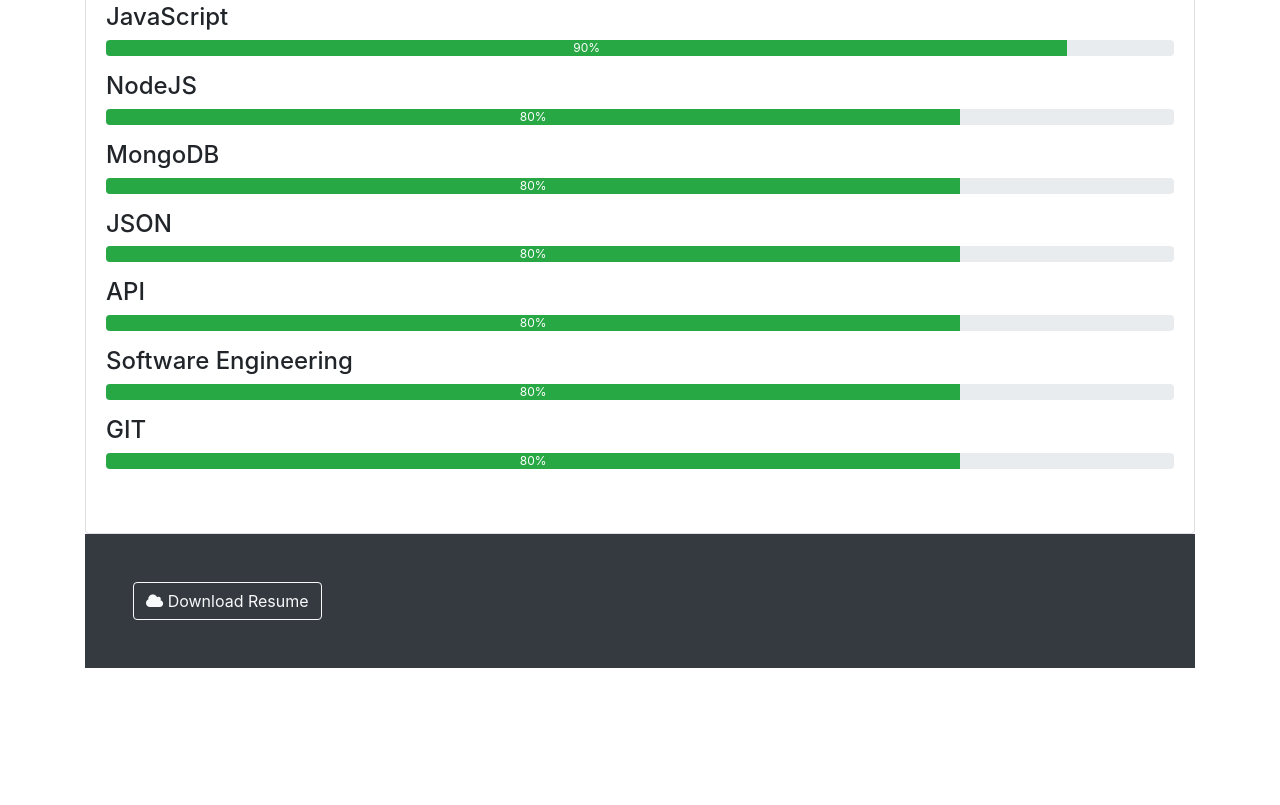
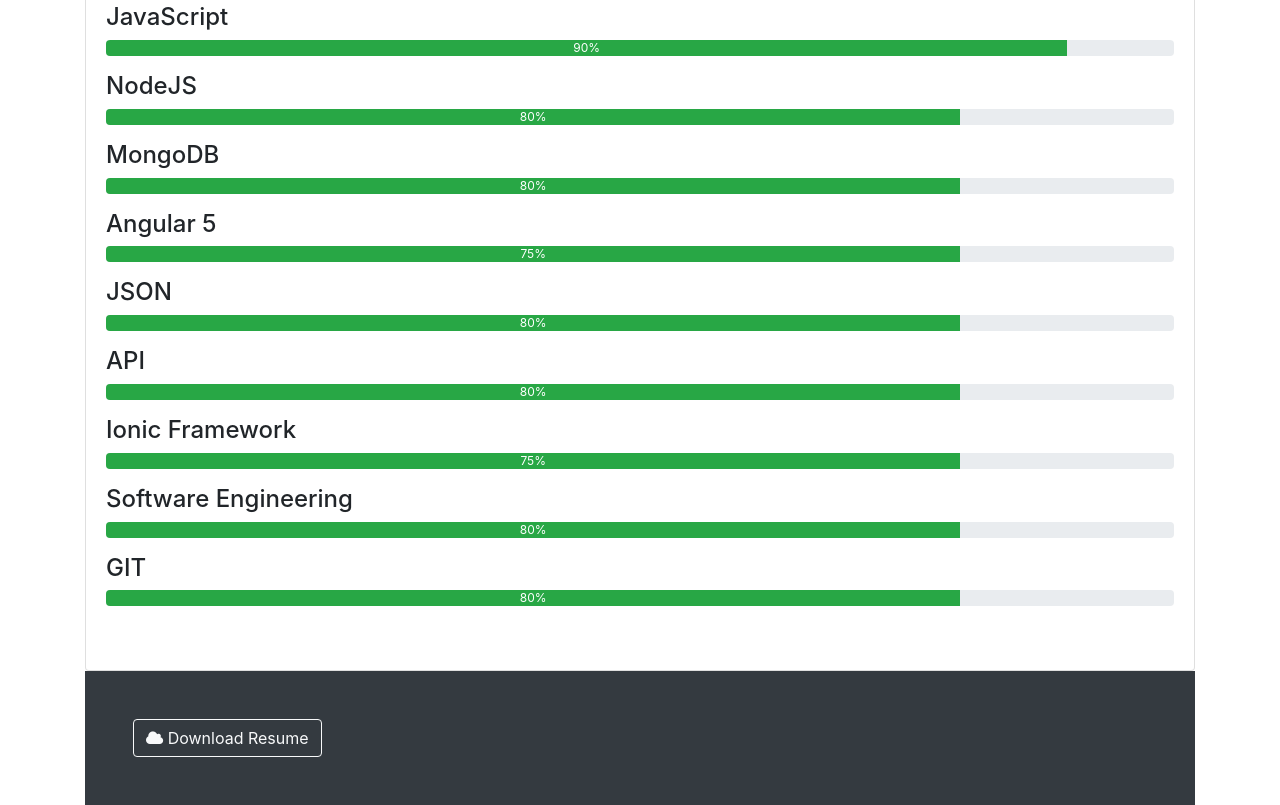
Before and after one commit to mohamedelbalshy/portfolio, a website: page public/index.html in a window 1280 px wide. Shown: the part 1230-2035 px from the top of the page. Before the commit the page ends 1898 px from the top, so only its background shows below. Drawn offline with nearby package versions, Linux system fonts and the light colour scheme; some packages are replaced by stand-ins of ours; a script that the page names is missing.

Commit message:
Todo Android Added

```diff
--- a/public/index.html
+++ b/public/index.html
@@ -111,6 +111,10 @@
                 <div class="progress mb-3">
                     <div class="progress-bar bg-success" style="width:80%">80%</div>
                 </div>
+                <h4>Angular 5</h4>
+                <div class="progress mb-3">
+                    <div class="progress-bar bg-success" style="width:80%">75%</div>
+                </div>
                 <h4>JSON</h4>
                 <div class="progress mb-3">
                     <div class="progress-bar bg-success" style="width:80%">80%</div>
@@ -118,6 +122,10 @@
                 <h4>API</h4>
                 <div class="progress mb-3">
                     <div class="progress-bar bg-success" style="width:80%">80%</div>
+                </div>
+                <h4>Ionic Framework</h4>
+                <div class="progress mb-3">
+                    <div class="progress-bar bg-success" style="width:80%">75%</div>
                 </div>
                 <h4>Software Engineering</h4>
                 <div class="progress mb-3">
```
